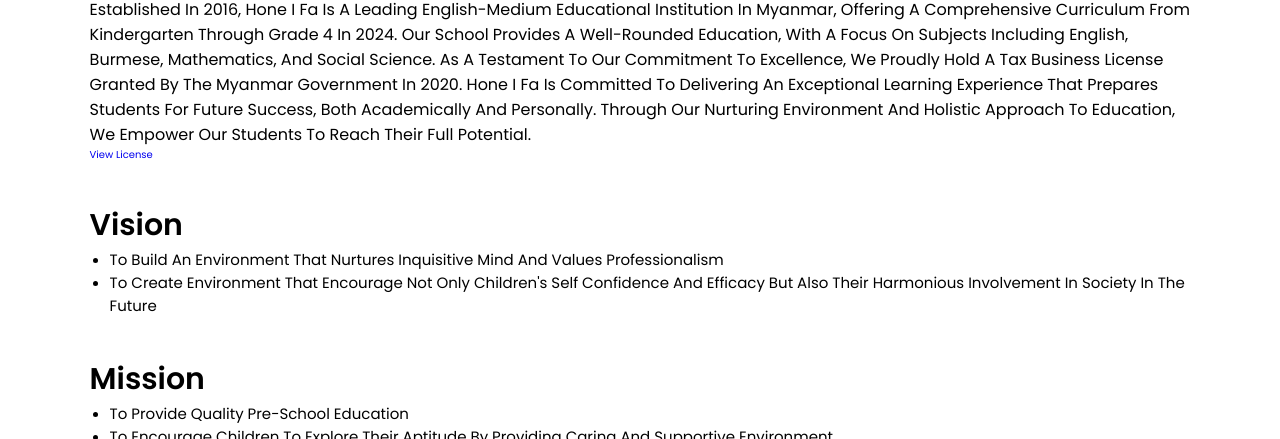
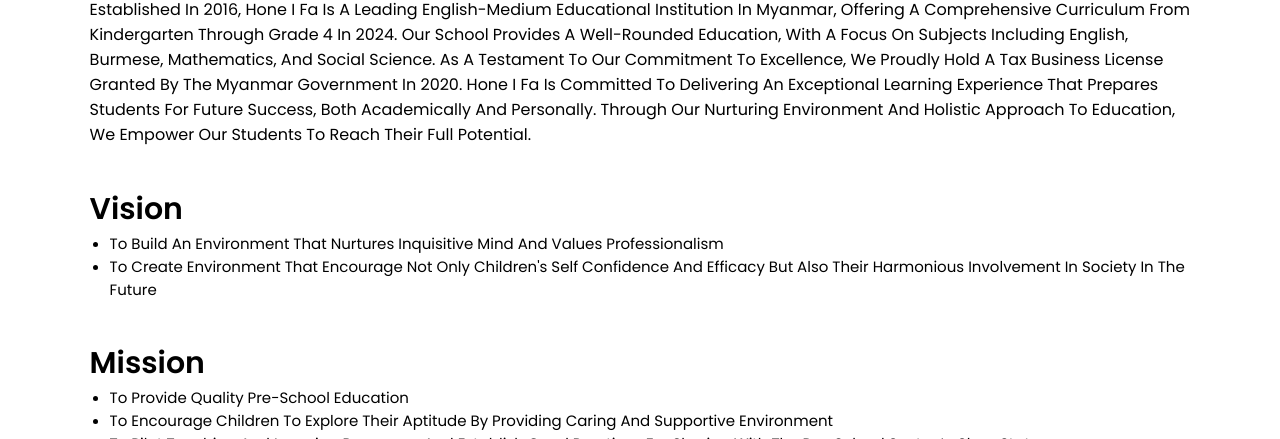
Before and after one commit to Alexpeain/Hone-I-Fa-School, a plain HTML site: page index.html in a window 1280 px wide. Shown: the part 661-1100 px from the top of the page. Drawn offline with nearby package versions, Linux system fonts and the light colour scheme.

Commit message:
Update index.html

```diff
--- a/index.html
+++ b/index.html
@@ -50,10 +50,10 @@
         <p>Established in 2016, Hone I Fa is a leading English-medium educational institution in Myanmar, offering a comprehensive curriculum from Kindergarten through Grade 4 in 2024. Our school provides a well-rounded education, with a focus on subjects including English, Burmese, Mathematics, and Social Science.
         As a testament to our commitment to excellence, we proudly hold a tax business license granted by the Myanmar government in 2020.
         Hone I Fa is committed to delivering an exceptional learning experience that prepares students for future success, both academically and personally. Through our nurturing environment and holistic approach to education, we empower our students to reach their full potential. </p>
-        <a href="#" onclick="toggleLicenseImage(); return false;">View License</a>
+<!--         <a href="#" onclick="toggleLicenseImage(); return false;">View License</a>
         <div id="license-image" style="display: none;">
             <img src="./images/HoneIFa/license.jpg" alt="Hone I Fa Tax Business License" width="300">
-        </div>
+        </div> -->
       <div class="vision">
         <h3>Vision</h3>
         <ul>
```
